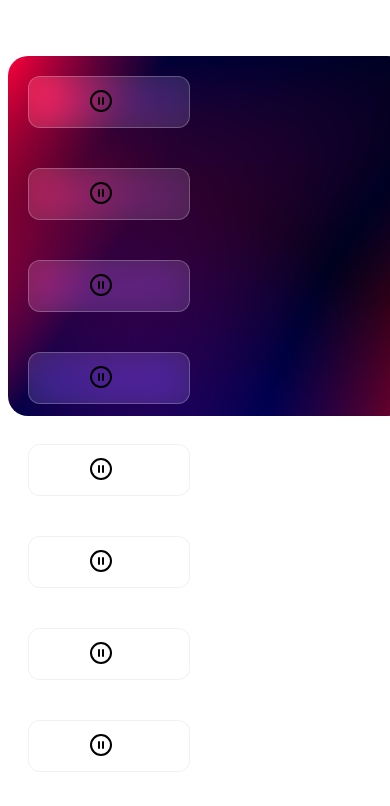
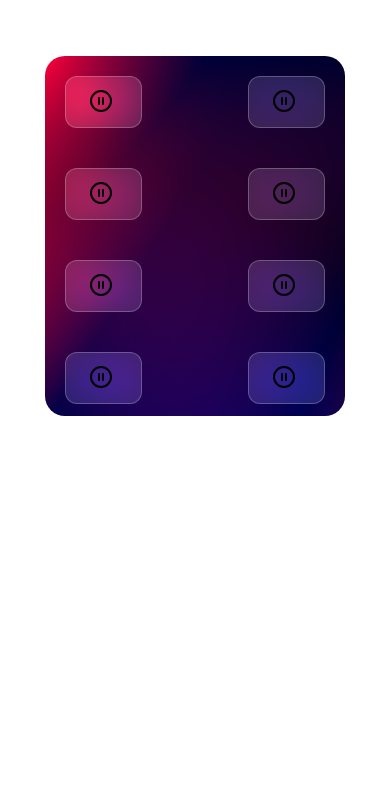
Before and after one commit to samueldobi/beatpad, a plain HTML site: page index.html in a window 390 px wide. Drawn offline with Linux system fonts and the light colour scheme; files whose address does not match are found by name.

Commit message:
Update beatbox.css

```diff
--- a/beatbox.css
+++ b/beatbox.css
@@ -57,13 +57,17 @@
 
 @media only screen and (max-width: 540px){
     .beatpad{
-        width: 400px;
+        width: 300px;
         height: 360px;
 
     }
     .box{
-        flex-basis: 40%;
+        width: 10px;
         margin-top: 20px;
+    }
+    .box img{
+        position: relative;
+        left: -50%;
     }
     #box9{
         display: none;
```
